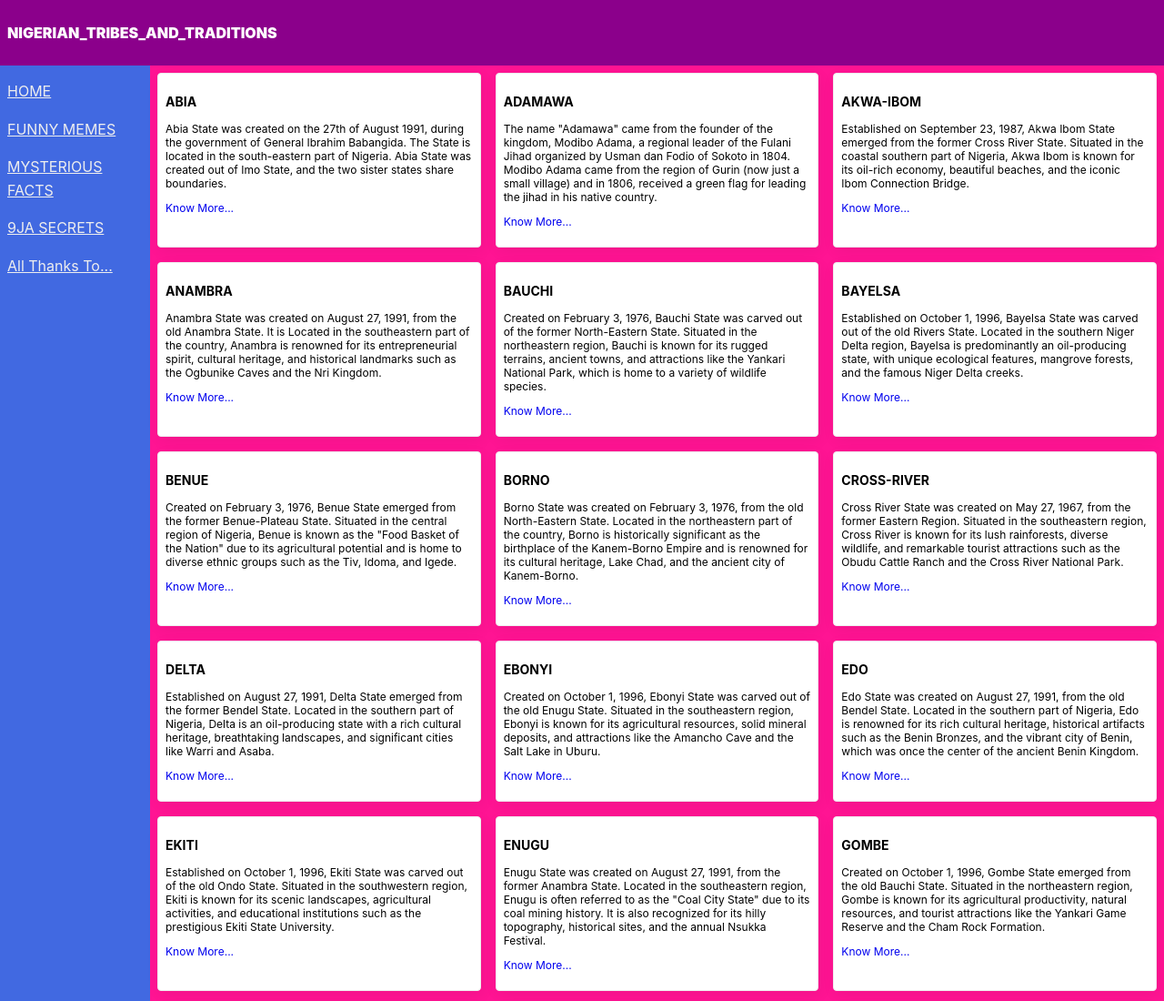
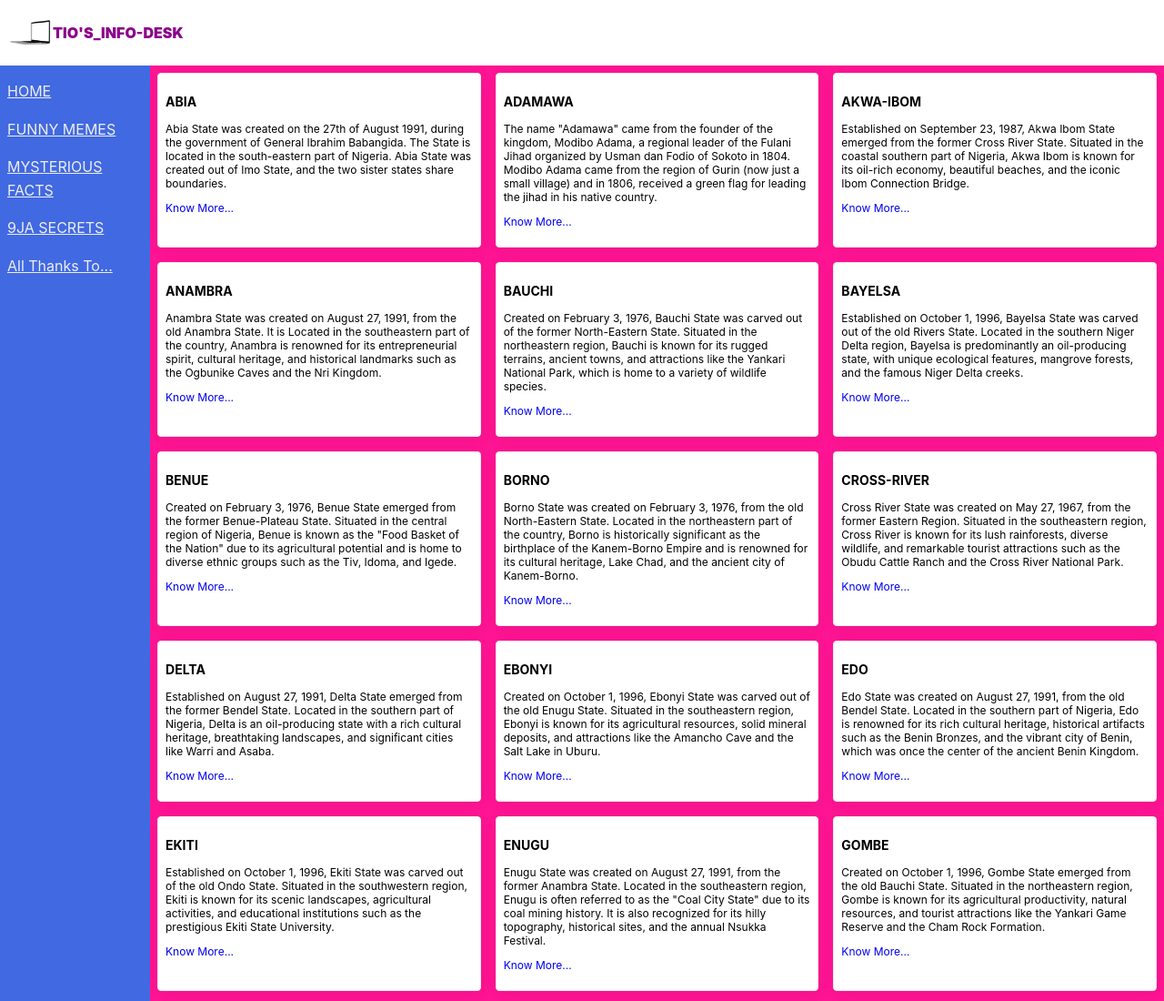
Before and after one commit to Nkemakolamuko/dummy-homepage, a plain HTML site: page 07-flex-layout-2/index.html in a window 1280 px wide. Shown: the top 1100 px of the page at 91% size. Drawn offline with Linux system fonts and the light colour scheme.

Commit message:
add logo and check heading background-color

```diff
--- a/07-flex-layout-2/index.html
+++ b/07-flex-layout-2/index.html
@@ -4,12 +4,12 @@
     <meta charset="UTF-8">
     <meta http-equiv="X-UA-Compatible" content="IE=edge">
     <meta name="viewport" content="width=device-width, initial-scale=1.0">
-    <title>The Holy Grail</title>
+    <title>TIO'S_INFO-DESK</title>
     <link rel="stylesheet" href="style.css">
   </head>
   <body>
     <div class="header">
-      NIGERIAN_TRIBES_AND_TRADITIONS
+      <img src="logo-2.png"> TIO'S_INFO-DESK
     </div>
 
 
--- a/07-flex-layout-2/style.css
+++ b/07-flex-layout-2/style.css
@@ -99,8 +99,8 @@ body {
 
 .header {
   height: 72px;
-  background: darkmagenta;
-  color: white;
+  background: white;
+  color: darkmagenta;
   text-align: left;
   display: flex;
   align-items: center;
@@ -213,6 +213,11 @@ li {
   height: 25px;
 }
 
+img {
+  width: 50px;
+  height: 30px;
+}
+
 /* Add media queries for adjustment abilities */
 
 @media screen and (max-width: 768px) {
```
Also changed, not shown: 07-flex-layout-2/logo-2.png (added).
